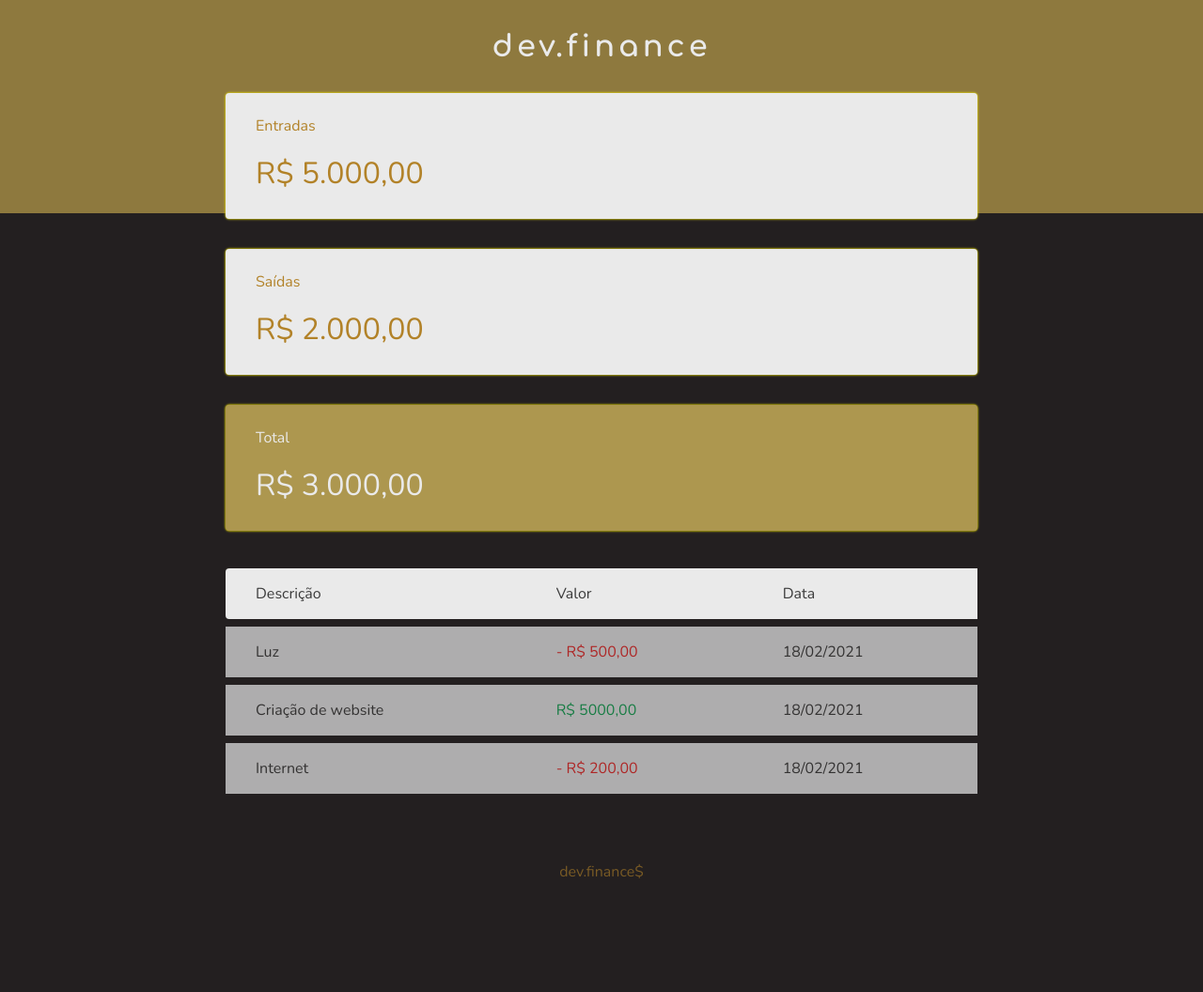
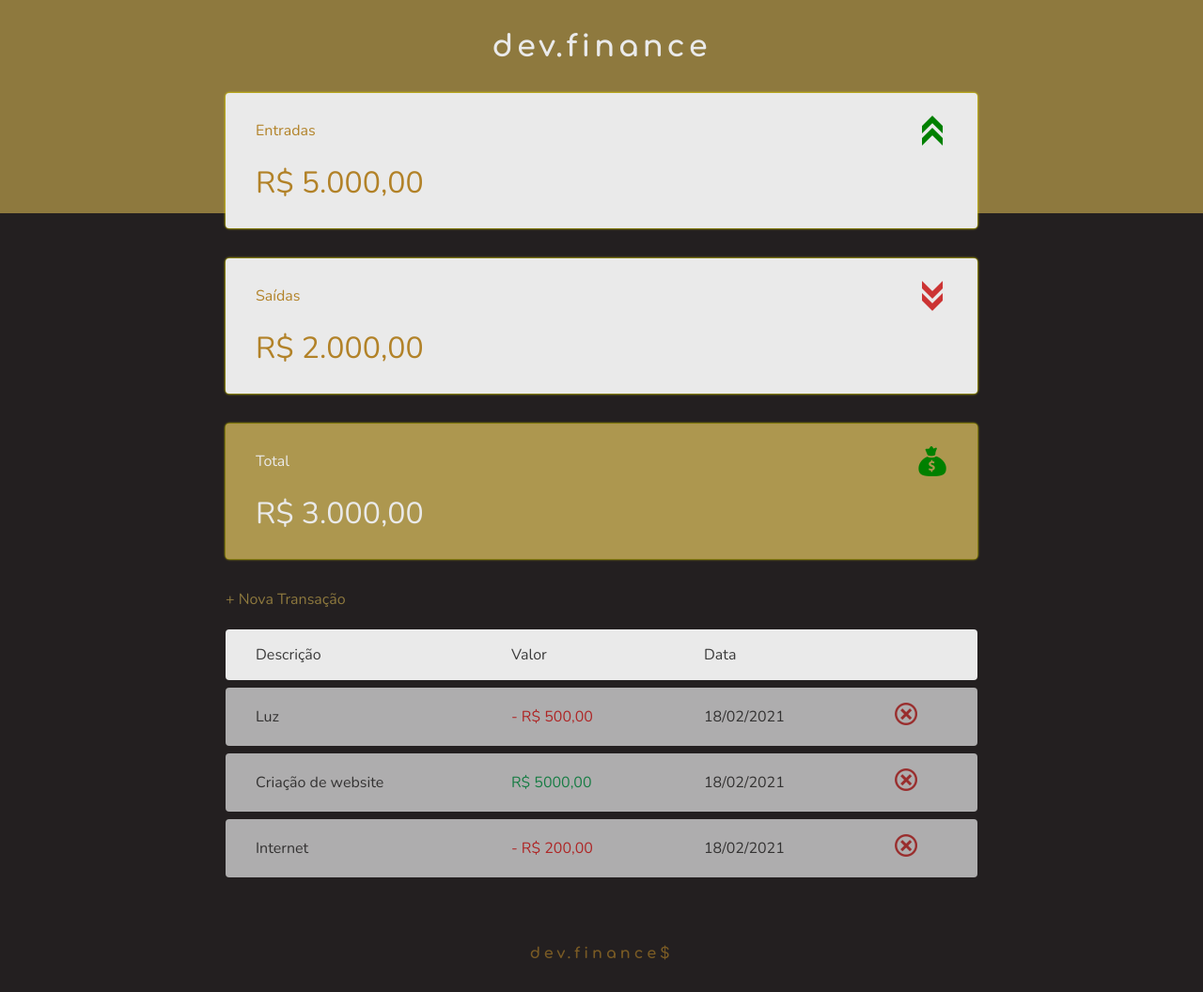
Before and after one commit to henricop/maratona-discover, a plain HTML site: page index.html in a window 1280 px wide. Shown: the whole page at 94% size. Before the commit the page ends 971 px from the top, so only its background shows below. Drawn offline with nearby package versions, Linux system fonts and the light colour scheme.

```diff
--- a/index.html
+++ b/index.html
@@ -23,43 +23,65 @@
     <section id="balance">
       <h2 class="sr-only">Balanço</h2>
       <div class="card">
-        <h3>Entradas</h3>
+        <h3>
+          <span>Entradas</span>
+          <img src="./assets/arrowUp32.png" alt="Imagem de entradas">
+        </h3>
         <p>R$ 5.000,00</p>
       </div>
       <div class="card">
-        <h3>Saídas</h3>
+        <h3>
+          <span>Saídas</span>
+          <img src="./assets/arrowDown32.png" alt="Imagem de saídas">
+        </h3>
         <p>R$ 2.000,00</p>
       </div>
       <div class="card total">
-        <h3>Total</h3>
+        <h3>
+          <span>Total</span>
+          <img src="./assets/money-bag-32.png" alt="Imagem de todal">
+        </h3>
         <p>R$ 3.000,00</p>
       </div>
     </section>
     <section id="transaction">
       <h2 class="sr-only">Transações</h2>
+
+      <a href="#" class="button new">+ Nova Transação</a>
+
       <table id="data-table">
         <thead>
           <tr>
             <th>Descrição</th>
             <th>Valor</th>
             <th>Data</th>
+            <th></th>
           </tr>
         </thead>
         <tbody>
           <tr>
-            <td class="description class=" income"">Luz</td>
+            <td class="description class=" income>Luz</td>
             <td class="expense">- R$ 500,00</td>
             <td class="date">18/02/2021</td>
+            <td class="date">
+              <img src="./assets/x-mark-4-24.png" alt="Remove transação">
+            </td>
           </tr>
           <tr>
             <td class="description">Criação de website</td>
             <td class="income">R$ 5000,00</td>
             <td class="date">18/02/2021</td>
+            <td class="date">
+              <img src="./assets/x-mark-4-24.png" alt="Remove transação">
+            </td>
           </tr>
           <tr>
             <td class="description">Internet</td>
             <td class="expense">- R$ 200,00</td>
             <td class="date">18/02/2021</td>
+            <td class="date">
+              <img src="./assets/x-mark-4-24.png" alt="Remove transação">
+            </td>
           </tr>
         </tbody>
       </table>
--- a/styles.css
+++ b/styles.css
@@ -8,6 +8,9 @@
 
   --color-hover-background-table: #
 }
+/* Alterar o dourado do header
+  com o pretofosco do bory é uma boa
+*/
 *{
   margin:0;
   outline: 0;
@@ -41,6 +44,17 @@ h2 {
   color: var(--color-dark-gold);
 
   font-weight: normal;
+}
+a {
+  color: var(--color-header-background);
+  text-decoration: none;
+}
+a:hover{
+  color: var(--color-card-total);
+}
+.button.new {
+  display: inline-block;
+  margin-bottom: .8rem;
 }
 header {
   background: var(--color-header-background);
@@ -76,6 +90,10 @@ header {
 .card h3 {
   font-weight: normal;
   font-size: 1rem;
+
+  display: flex;
+  justify-content: space-between;
+  align-items: center;
 }
 .card p {
   font-size: 2rem;
@@ -93,8 +111,12 @@ header {
   color: var(--color-table-header);
 }
 table thead tr th:first-child,
-table thead tr td:first-child{
+table tbody tr td:first-child{
   border-radius: 0.25rem 0 0 0.25rem;
+}
+table thead tr th:last-child,
+table tbody tr td:last-child{
+  border-radius: 0 0.25rem 0.25rem 0;
 }
 table thead th {
   background: var(--color-light);
@@ -127,4 +149,7 @@ footer {
   padding: 4rem 0 2rem;
   color: var(--color-dark-gold);
   opacity: 0.6;
+  font-family: 'Comfortaa', cursive;
+  font-weight: bold;
+  letter-spacing: 0.25rem;
 }
```
Also changed, not shown: assets/arrowDown32.png (added), assets/arrowUp32.png (added), assets/cifrao.png (renamed from assets/icons8-heavy-dollar-sign-48.png), assets/dev.finance_-_1_.svg (deleted), assets/dev.finance_.svg (deleted), assets/money-bag-32.png (added), assets/x-mark-32.png (added), assets/x-mark-4-24.png (added).
